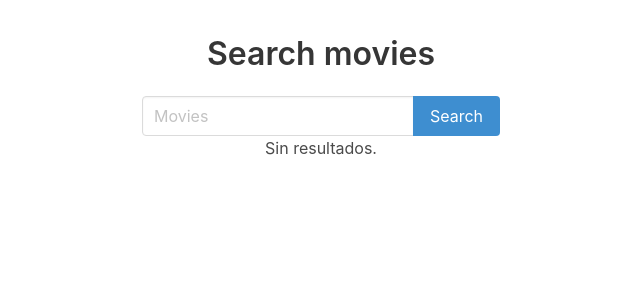
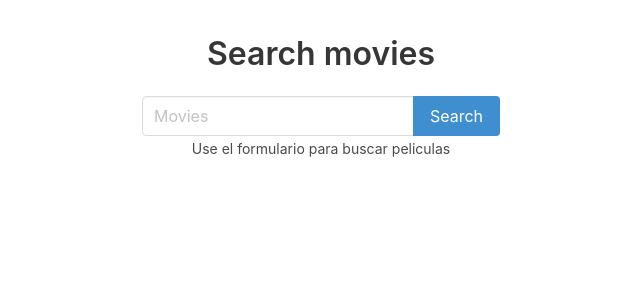
Before and after one commit to shinobiluis/buscador-peliculas, a React (Create React App) app: page / in a window 1280 px wide. Shown: the top 300 px of the page, without its empty margins (319-959 px from the left). Built offline with nearby package versions, Linux system fonts and the light colour scheme.

Commit message:
Mejoramos la implementacion y corregimos errores de busqueda

```diff
--- a/src/App.js
+++ b/src/App.js
@@ -10,13 +10,19 @@ import MoviesList from './components/MoviesList'
 class App extends Component {
   // Creamos el state para renderizar resultados
   state = {
+    usedSearch: false,
     results: []
   }
   // Creamos el metodo que pasamos al componente hijo
   _handleResults = (results) => {
-    this.setState({results})
+    this.setState({ results, usedSearch: true })
   }
 
+  _renderResults(){
+      return this.state.results.length === 0
+        ? <p>No hay resultados 😵</p>
+        : <MoviesList movies={this.state.results}/>
+  }
   render(){
     return (
       <div className="App">
@@ -27,10 +33,11 @@ class App extends Component {
         </div>
         {/* Si el state results es === 0  */}
         {
-          this.state.results.length === 0
-          ? <p>Sin resultados.</p>
-          : <MoviesList movies={this.state.results}/>
+          this.state.usedSearch
+          ? this._renderResults()
+          : <small>Use el formulario para buscar peliculas</small>
         }
+
       </div>
     );
   }
--- a/src/components/SearchForm.js
+++ b/src/components/SearchForm.js
@@ -23,7 +23,7 @@ export class SearchForm extends Component{
         .then(res => res.json())
         .then(results => {
             // console.log(results)
-            const { Search, totalResults } = results
+            const { Search = [], totalResults = 0 } = results
             console.log(Search)
             // Le pasamos el search al onResults que proviene del padre
             this.props.onResults(Search)
```
